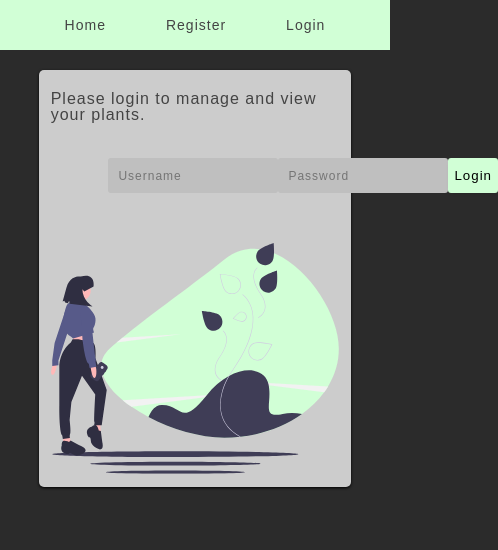
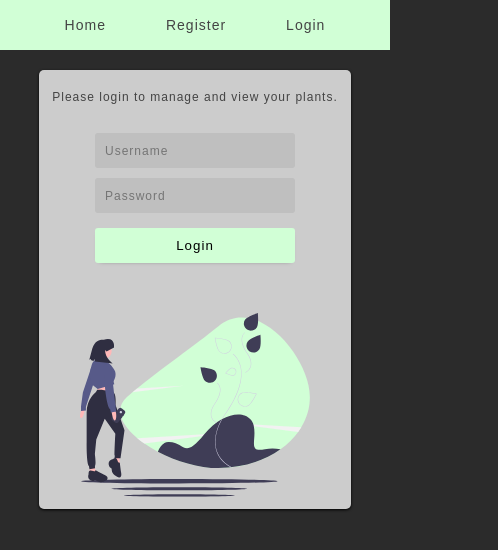
Before and after one commit to IsabellaGuo/plant, a React (Create React App) app in the folder plants/: page /login in a window 390 px wide. Shown: the top 550 px of the page, 498 px wide, since content can reach past the window. Built offline with nearby package versions, Linux system fonts and the light colour scheme.

Commit message:
responsive work

```diff
--- a/plants/src/components/Home.js
+++ b/plants/src/components/Home.js
@@ -89,6 +89,18 @@ const Container = styled.div`
                 letter-spacing: 0.1rem;
                 margin-bottom: 2rem;
                 text-align: center;
+
+                @media (max-width: 535px) {
+                    font-size: 3.5rem;
+                }
+
+                @media (max-width: 422px) {
+                    font-size: 3rem;
+                }
+
+                @media (max-width: 400px) {
+                    font-size: 2.7rem;
+                }
             }
 
             p {
@@ -96,6 +108,18 @@ const Container = styled.div`
                 font-weight: 300;
                 letter-spacing: 0.1rem;
                 text-align: center;
+
+                @media (max-width: 535px) {
+                    font-size: 2rem;
+                }
+
+                @media (max-width: 422px) {
+                    font-size: 1.8rem;
+                }
+
+                @media (max-width: 400px) {
+                    font-size: 1.6rem;
+                }
             }
 
             /* Call to Action button styling */
--- a/plants/src/components/Login.js
+++ b/plants/src/components/Login.js
@@ -1,4 +1,4 @@
-import React, { useContext, useState } from 'react';
+import React, { useContext, useState, useReducer } from 'react';
 import styled from 'styled-components';
 import axios from 'axios';
 import { useHistory } from 'react-router-dom';
@@ -9,12 +9,32 @@ import { UserContext } from '../contexts';
 // assets
 import View from '../assets/View.svg';
 
+// want to refactor all state into using useReducer with context API
+// function loginReducer(state, action) {
+//     switch (action.type) {
+//         default:
+//             return state;
+//     }
+// }
+
+// want to refactor all state into using useReducer with context API
+// const initialState = {
+//     username: '',
+//     password: '',
+//     isLoading: '',
+//     isLoggedIn: '',
+//     error: ''
+// }
+
 function Login(props) {
 
     let history = useHistory();
 
     // state for our user
     const { user, setUser, setIsLoading } = useContext(UserContext);
+
+    // want to refactor all state into using useReducer with context API
+    // const [state, dispatch] = useReducer(loginReducer, initialState);
 
     // extra error state for login
     const [error, setError] = useState({
@@ -111,9 +131,11 @@ const FormContainer = styled.div`
     align-items: center;
 
     .svg-banner {
+        display: flex;
+        justify-content: center;
 
         img {
-            width: 100%;
+            width: 80%;
         }
     }
 
@@ -144,6 +166,14 @@ const FormContainer = styled.div`
             font-weight: 300;
             letter-spacing: 0.1rem;
             color: #444444;
+
+            @media (max-width: 451px) {
+                font-size: 1.4rem;
+            }
+
+            @media (max-width: 403px) {
+                font-size: 1.2rem;
+            }
         }
     }
 
@@ -154,6 +184,26 @@ const FormContainer = styled.div`
         align-items: center;
         width: 60%;
         margin-bottom: 5%;
+
+        @media (max-width: 1440px) {
+            width: 70%;
+        }
+
+        @media (max-width: 1245px) {
+            width: 80%;
+        }
+
+        @media (max-width: 1085px) {
+            width: 90%;
+        }
+
+        @media (max-width: 965px) {
+            width: 100%;
+        }
+
+        @media (max-width: 850px) {
+            flex-direction: column;
+        }
     }
 
     input {
--- a/plants/src/components/Register.js
+++ b/plants/src/components/Register.js
@@ -74,6 +74,11 @@ const Container = styled.div`
         padding-bottom: 1rem;
         border-bottom: 1px dotted #444444;
         margin-bottom: 5%;
+        text-align: center;
+
+        @media (max-width: 400px) {
+            font-size: 2rem;
+        }
     }
 
     img {
```
